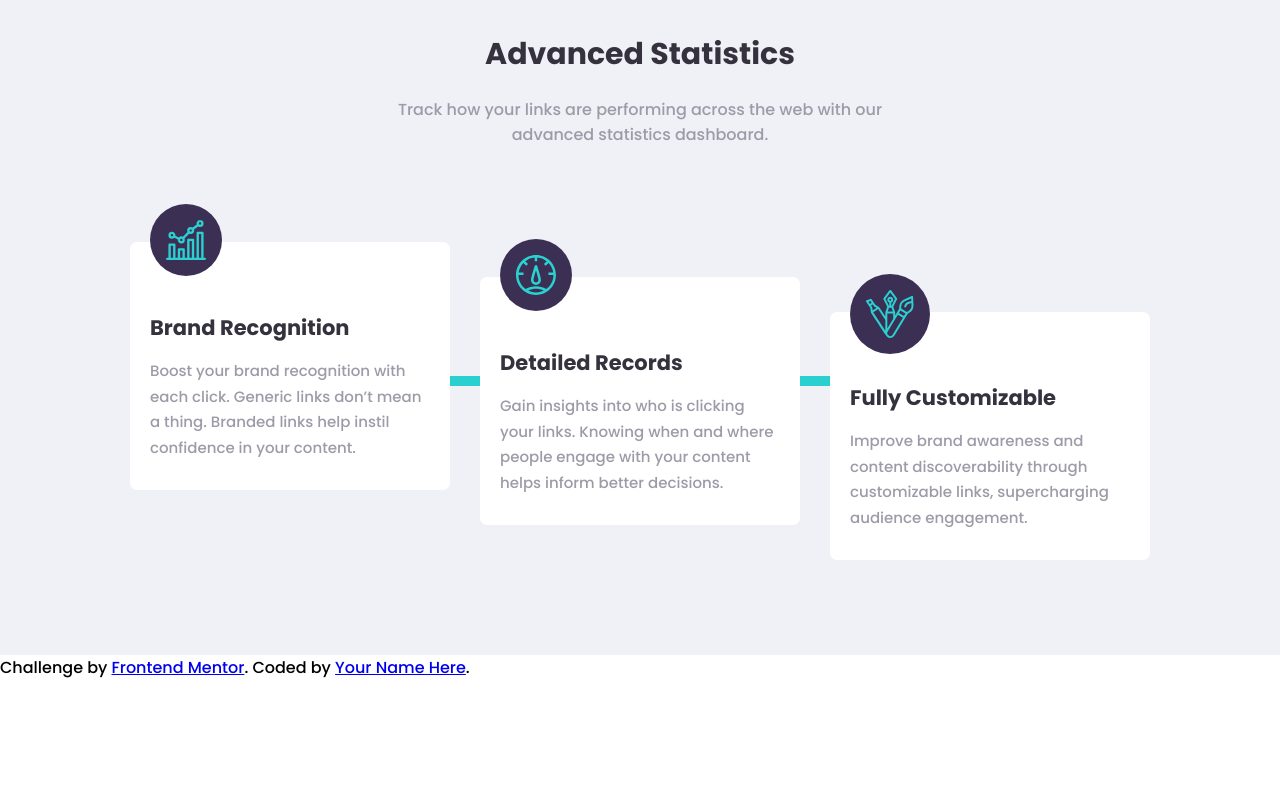
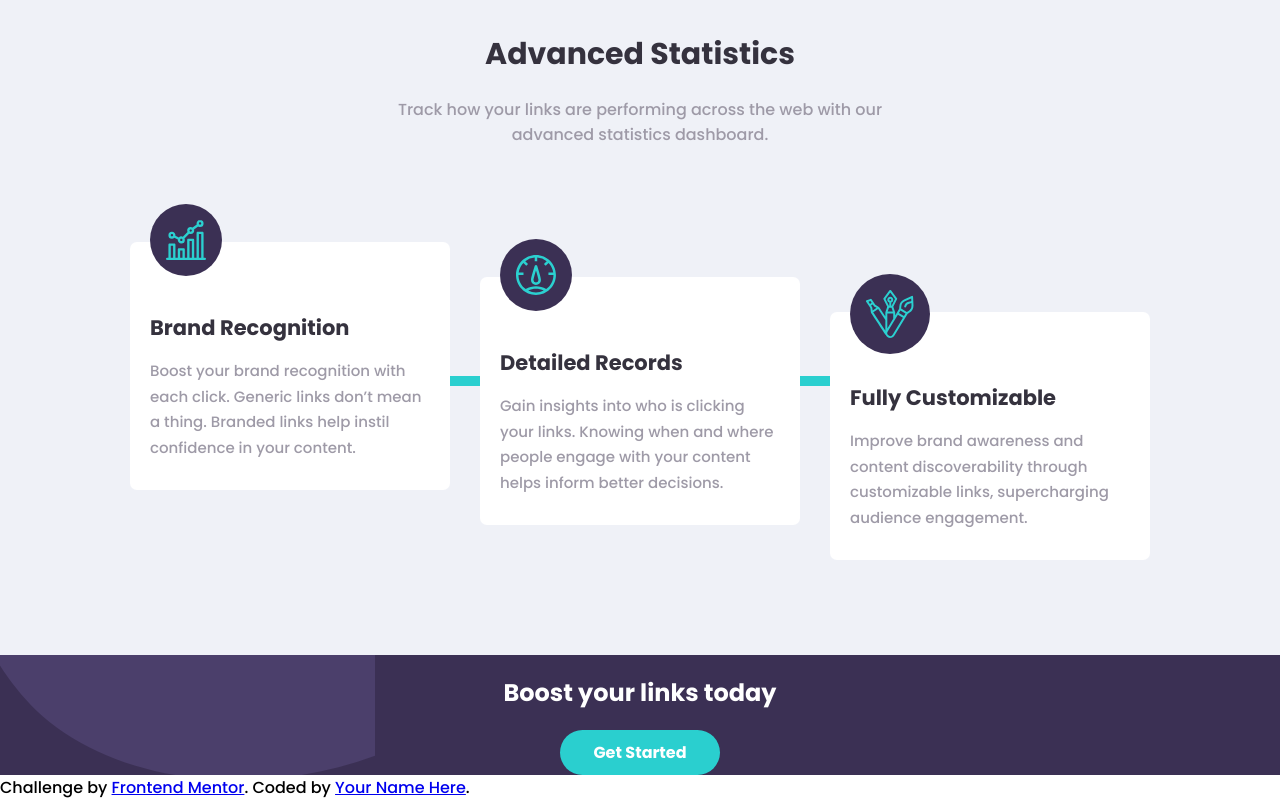
Before and after one commit to Abdelghafour122/url-shortening, a React (Create React App) app: page / in a window 1280 px wide. Shown: the part 933-1733 px from the top of the page. Before the commit the page ends 1613 px from the top, so only its background shows below. Built offline with nearby package versions, Linux system fonts and the light colour scheme.

Commit message:
made boost section & basic styles

```diff
--- a/src/Routes/Homepage.jsx
+++ b/src/Routes/Homepage.jsx
@@ -1,4 +1,5 @@
 import React from "react";
+import BoostSection from "./Homepage/BoostSection";
 import HeroSection from "./Homepage/HeroSection";
 import Navbar from "./Homepage/Navbar";
 import StatsSection from "./Homepage/StatsSection";
@@ -9,6 +10,7 @@ const Homepage = () => {
       <Navbar />
       <HeroSection />
       <StatsSection />
+      <BoostSection />
     </React.Fragment>
   );
 };
--- /dev/null
+++ b/src/Routes/Homepage/BoostSection.jsx
@@ -0,0 +1,14 @@
+import React from "react";
+
+const BoostSection = () => {
+  return (
+    <div className="boost">
+      <div className="container df ai-c jc-c fd-c">
+        <h2>Boost your links today</h2>
+        <button className="rounded big">Get Started</button>
+      </div>
+    </div>
+  );
+};
+
+export default BoostSection;
--- a/src/Scss/App.scss
+++ b/src/Scss/App.scss
@@ -7,3 +7,4 @@
 @import "./Components/mobilemenu";
 @import "./Components/herosection";
 @import "./Components/statssection";
+@import "./Components/boostsection";
--- /dev/null
+++ b/src/Scss/Components/_boostsection.scss
@@ -0,0 +1,13 @@
+.boost {
+  background-color: $dark-violet;
+  background-image: url(../Images/bg-boost-mobile.svg);
+  background-repeat: no-repeat;
+
+  & .container {
+    & h2 {
+      color: $white;
+    }
+    & button {
+    }
+  }
+}
```
Also changed, not shown: src/Dist/App.css, 1 other file (tests, documents, lock files or other folders).
